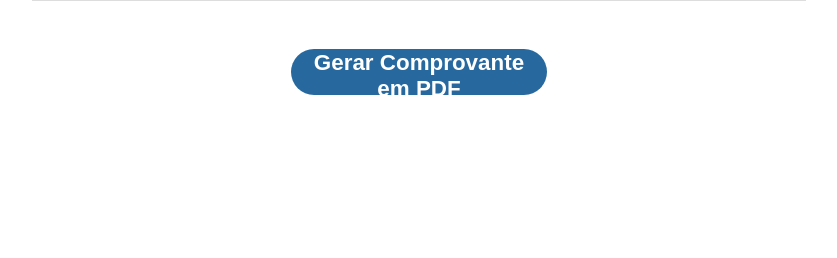
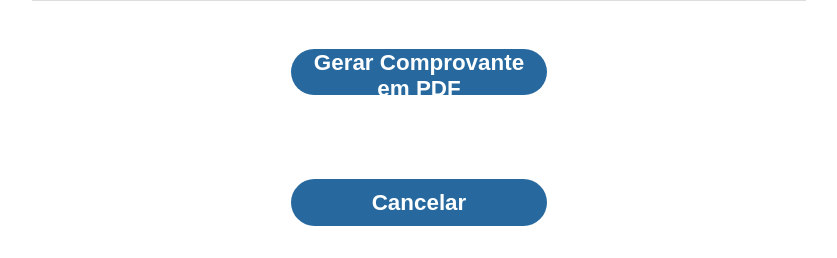
Before and after one commit to Caissars/senac-equipamentos, a Django app: page /confirmar-comprovante/1/ in a window 1280 px wide. Shown: the part 773-1031 px from the top of the page, without its empty margins (221-1058 px from the left). Before the commit the page ends 868 px from the top, so only its background shows below. Run offline with Django 5.2, Linux system fonts and the light colour scheme; tables that the repository leaves empty hold one stand-in row (values such as "Sample post").

Commit message:
DEV: função de cancelar agendamento feita

```diff
--- a/senac_quipamentos/templates/confirmar.html
+++ b/senac_quipamentos/templates/confirmar.html
@@ -64,5 +64,10 @@
         {% csrf_token %}
         <button type="submit">Gerar Comprovante em PDF</button>
     </form>
+
+    <form action="{% url 'confirmar_comprovante' agendamento_id=agendamento_id %}" method="post" style="margin-top: 20px;">
+        {% csrf_token %}
+        <button type="submit" name="cancelar">Cancelar</button>
+    </form>
 </body>
 </html>
--- a/senac_quipamentos/views.py
+++ b/senac_quipamentos/views.py
@@ -82,6 +82,13 @@ def confirmar_comprovante(request, agendamento_id):
     agendamento = get_object_or_404(Agendamento, pk=agendamento_id)
     equipamentos = agendamento.equipamentos
 
+    if request.method == 'POST':
+        if 'cancelar' in request.POST:
+            # Excluir o agendamento e os equipamentos associados
+            agendamento.delete()
+            # Redirecionar para uma página de sucesso ou a página inicial
+            return redirect('home')
+
     context = {
         'agendamento': agendamento,
         'equipamentos': equipamentos,
```
